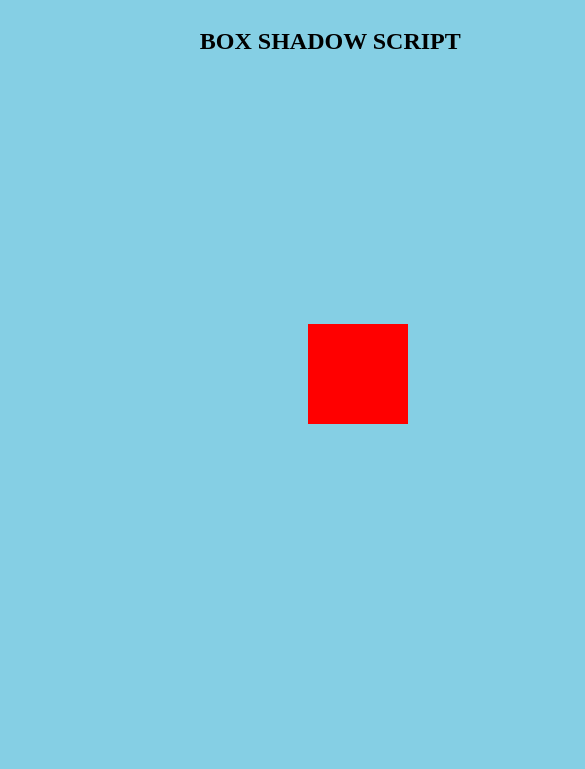
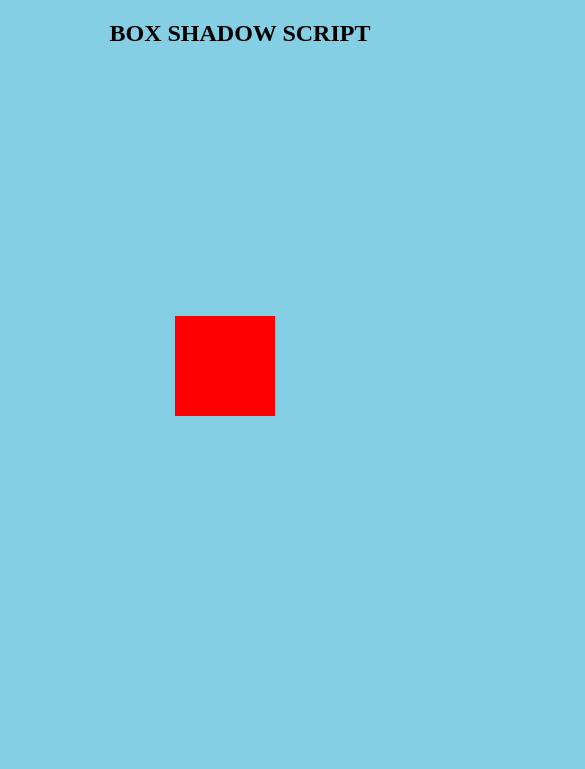
Before and after one commit to FranciscoVlasco/BOX-SHADOW, a plain HTML site: page index.html in a window 390 px wide. Shown: the top 769 px of the page, 585 px wide, since content can reach past the window. Drawn offline with Linux system fonts and the light colour scheme; a web font is replaced by a local one.

Commit message:
proyecto al 75%

```diff
--- a/style.css
+++ b/style.css
@@ -11,6 +11,7 @@ html {
 body{
   background-color: #85cfe4;
   font-family: 'Alkalami', serif;
+  margin: 0;
 }
 
 section {
@@ -21,7 +22,7 @@ section {
 @media (max-width: 480px){
   section {
     width: 480px;
-    margin-left: 22%;
+    margin-left: 0%;
   }
 }
 .content{
@@ -38,6 +39,7 @@ section {
 
 @media (max-width: 480px){
   .content{
+    width: 450px;
     height: 130vh;
     flex-direction: column;
     justify-content: flex-start;
```
